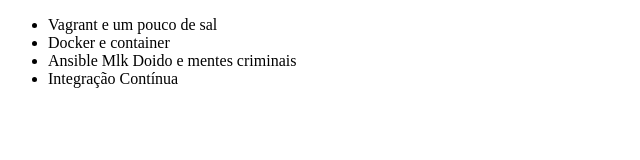
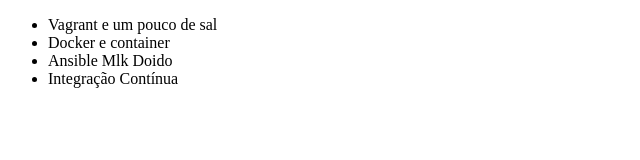
Before and after one commit to baioneta/animal-git, a plain HTML site: page index.html in a window 1280 px wide. Shown: the whole page, without its empty margins (0-640 px from the left). Drawn offline with Linux system fonts and the light colour scheme.

Commit message:
Revert "mm"
This reverts commit d6a5650b33d50c878960169eb23e803e32ff51cd.

```diff
--- a/index.html
+++ b/index.html
@@ -10,7 +10,7 @@
 	<ul>
 		<li>Vagrant e um pouco de sal</li>
 		<li>Docker e container</li>
-		<li>Ansible Mlk Doido e mentes criminais</li>
+		<li>Ansible Mlk Doido</li>
 		<li>Integração Contínua</li>
 	</ul>
 
```
